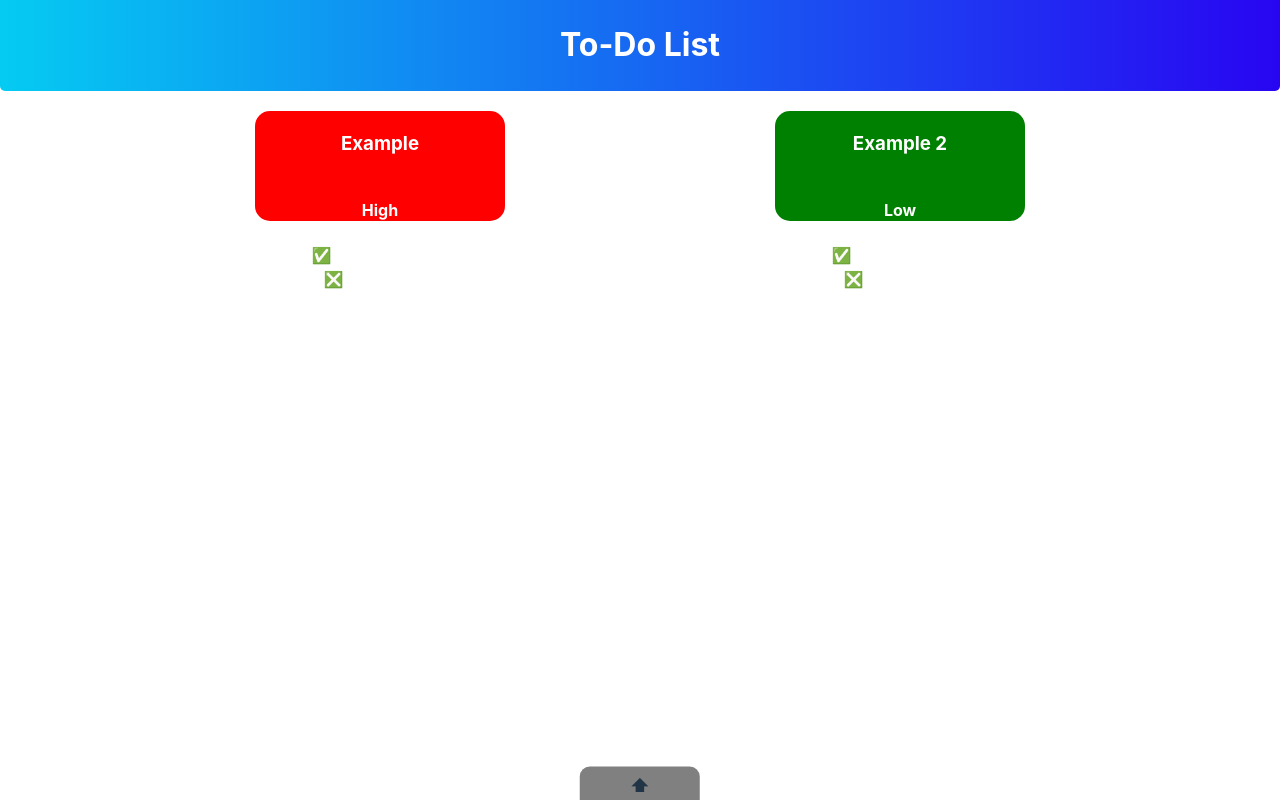
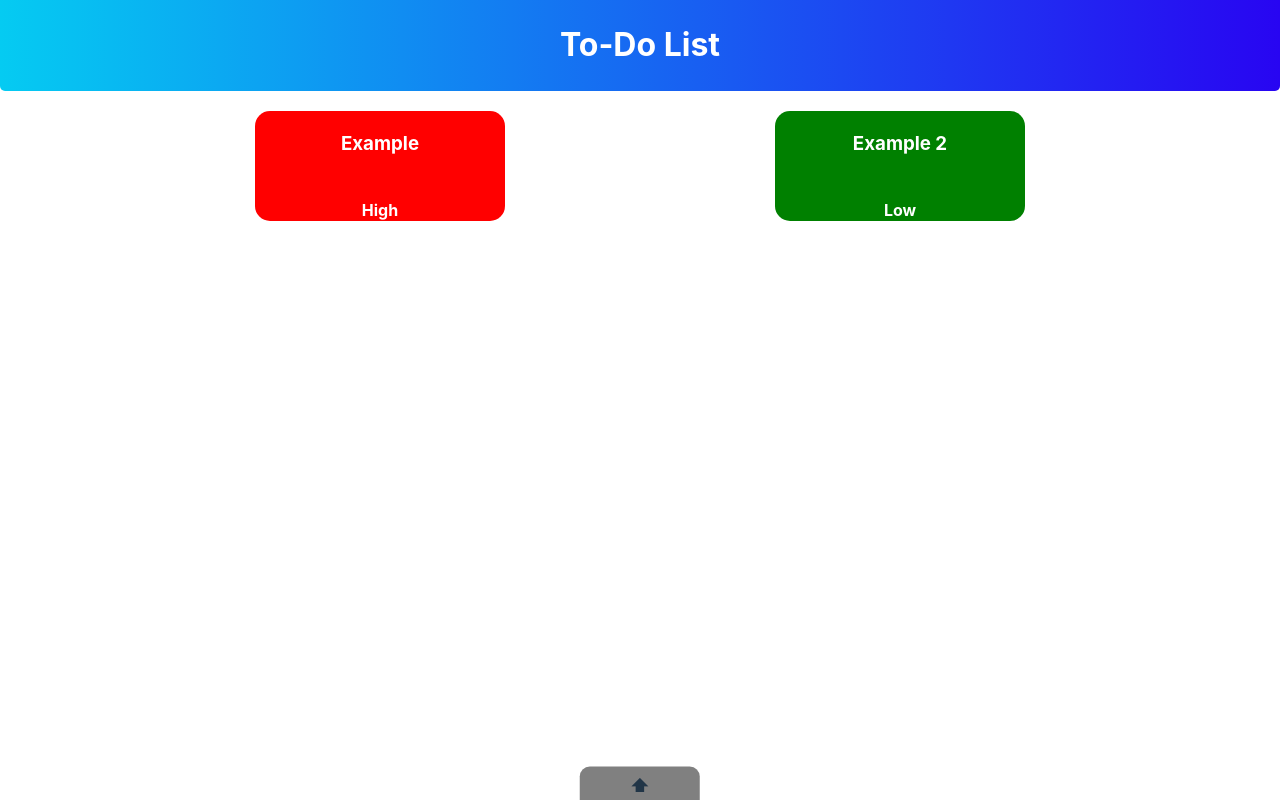
Before and after one commit to DylCru/To-Do-List-React, a React (Vite) app in the folder cool-react-app/: page / in a window 1280 px wide. Built offline with nearby package versions, Linux system fonts and the light colour scheme.

Commit message:
Conditionaly render TaskTools

```diff
--- a/cool-react-app/src/components/Task.jsx
+++ b/cool-react-app/src/components/Task.jsx
@@ -25,10 +25,11 @@ export default function task(props) {
         <div className={taskClass} style={priorityColour} onClick={expand}>
             <h3 className="task--name">{props.task}</h3>
             <h4 className="task--priority">{props.priority}</h4>
-            <div className="task--tools">
-                 <div className="task--complete">✅ Complete Task</div>
-                 <div className="task--delete">❎ Delete Task</div>
-            </div>
+            {expanded && <div className="task--tools">
+                            <div className="task--complete">✅ Complete Task</div>
+                            <div className="task--delete">❎ Delete Task</div>
+                        </div>
+            }
         </div>
     )
 }
```
